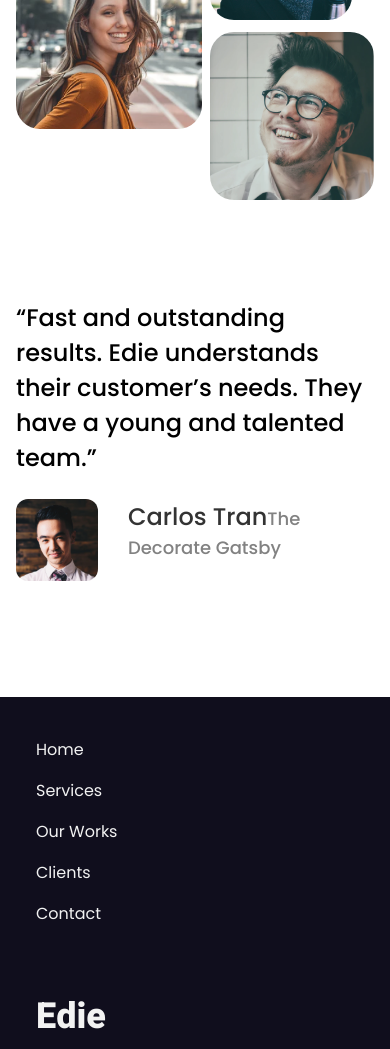
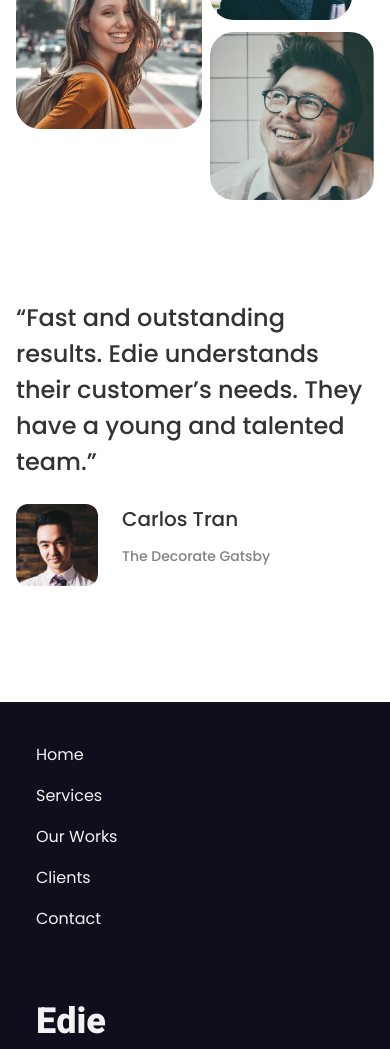
Before and after one commit to DSCKenyattaUniversity/frontend-design-translation, a React (Create React App) app: page / in a window 390 px wide. Shown: the part 4734-5783 px from the top of the page. Built offline with nearby package versions, Linux system fonts and the light colour scheme; the HTML template or start-up script is replaced by a standard one.

Commit message:
feat: completed mobile design

```diff
--- a/src/components/Footer.jsx
+++ b/src/components/Footer.jsx
@@ -82,6 +82,11 @@ const StyledFooter = styled.footer`
 			.icons {
 				display: flex;
 				gap: 0.75rem; /* 0.75rem = 12px */
+
+				img {
+					width: 1.5rem; /* 24px  */
+					height: 1.5rem; /* 24px  */
+				}
 			}
 		}
 	}
@@ -97,7 +102,6 @@ const StyledFooter = styled.footer`
 
 		span {
 			font-weight: bold;
-			font-style: underline;
 			text-decoration: underline;
 			cursor: pointer;
 		}
--- a/src/components/Main.jsx
+++ b/src/components/Main.jsx
@@ -268,11 +268,13 @@ const StyledMain = styled.main`
 				font-weight: 500;
 				font-size: 1.5rem; /* 24px */
 				margin-bottom: 24px;
+				line-height: 36px;
+				color: #333333;
 			}
 
 			&__client {
 				display: flex;
-				gap: 30px;
+				gap: 1.5rem; /* 24px */
 
 				.client-img {
 					width: 82px;
@@ -281,14 +283,16 @@ const StyledMain = styled.main`
 				}
 
 				.client-name {
+					display: block;
 					font-weight: 500;
-					font-size: 1.5rem; /* 24px */
+					font-size: 1.25rem; /* 20px */
 					margin-bottom: 12px;
 					color: #333;
 				}
 
 				.company {
-					font-size: 18px;
+					display: block;
+					font-size: 0.875rem; /* 14px */
 					font-weight: 500;
 					color: #828282;
 				}
```
